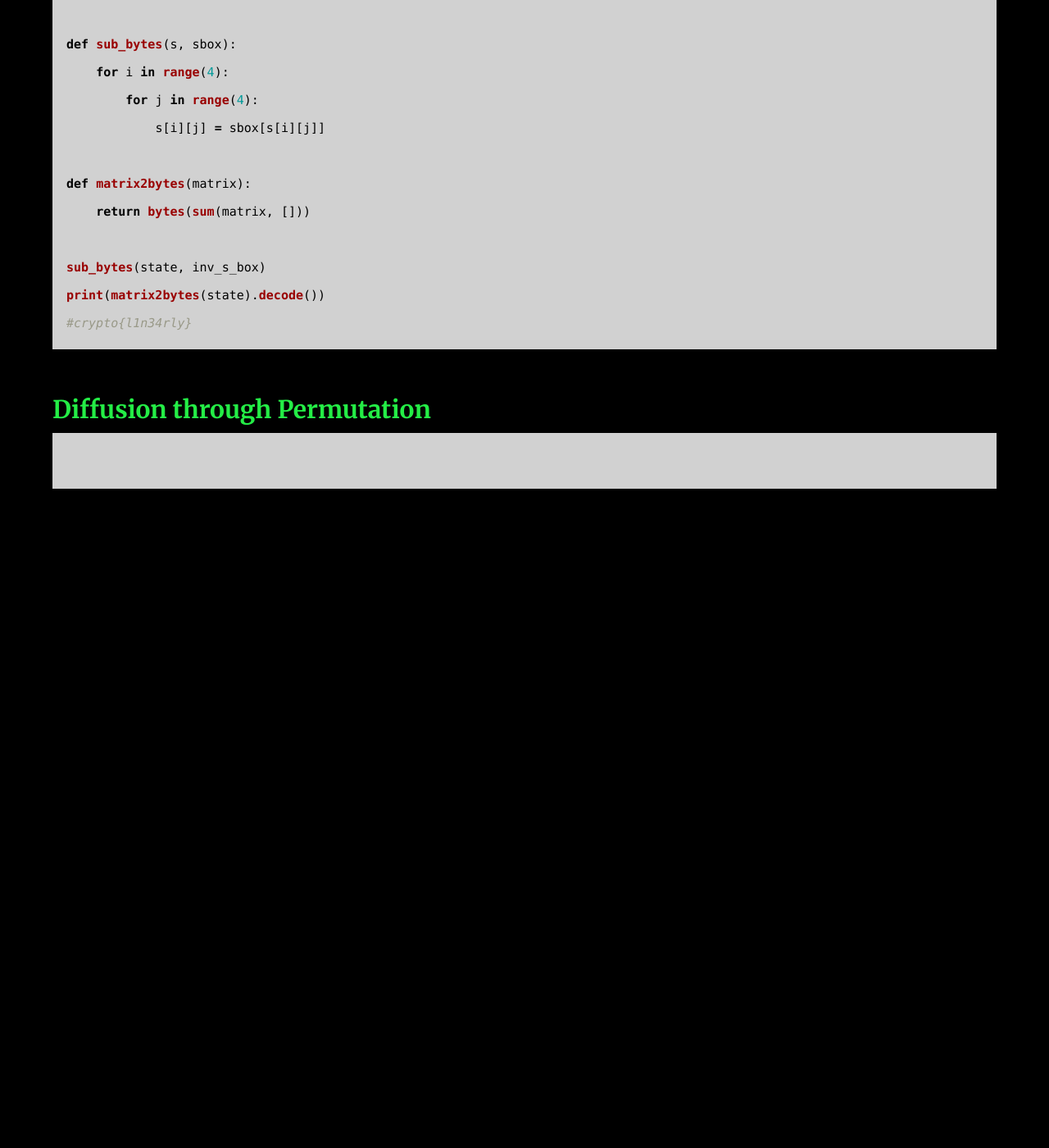
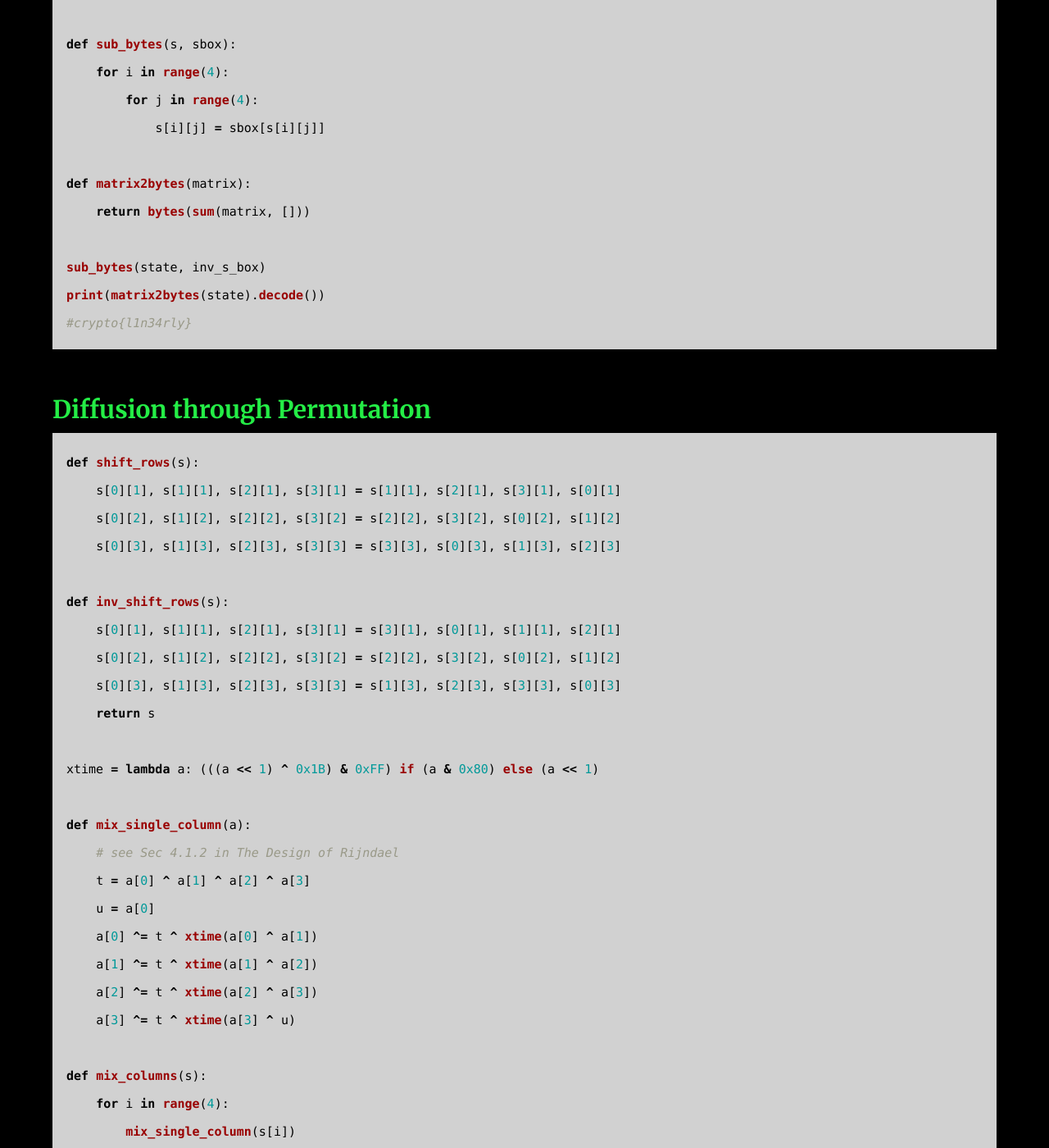
Before and after one commit to AC01010/Connor-McCartney.github.io, a Jekyll site: the page built from _posts/2013-06-12-CryptohackSymmetricHowAESWorks.md, in a window 1280 px wide and 1400 px high, scrolled down 3756 px. Shown: the whole window at 82% size. Built offline with Jekyll 4.4.1, drawn with Linux system fonts in a browser that asks for light colours; before the commit the page ends 4386 px from its top, so only the background shows below that; some of the changed text lies outside the part shown.

Commit message:
Update 2013-06-12-CryptohackSymmetricHowAESWorks.md

````diff
--- a/_posts/2013-06-12-CryptohackSymmetricHowAESWorks.md
+++ b/_posts/2013-06-12-CryptohackSymmetricHowAESWorks.md
@@ -131,5 +131,61 @@ print(matrix2bytes(state).decode())
 ### Diffusion through Permutation
 
 ```python
+def shift_rows(s):
+    s[0][1], s[1][1], s[2][1], s[3][1] = s[1][1], s[2][1], s[3][1], s[0][1]
+    s[0][2], s[1][2], s[2][2], s[3][2] = s[2][2], s[3][2], s[0][2], s[1][2]
+    s[0][3], s[1][3], s[2][3], s[3][3] = s[3][3], s[0][3], s[1][3], s[2][3]
+
+def inv_shift_rows(s):
+    s[0][1], s[1][1], s[2][1], s[3][1] = s[3][1], s[0][1], s[1][1], s[2][1]
+    s[0][2], s[1][2], s[2][2], s[3][2] = s[2][2], s[3][2], s[0][2], s[1][2]
+    s[0][3], s[1][3], s[2][3], s[3][3] = s[1][3], s[2][3], s[3][3], s[0][3]
+    return s
+
+xtime = lambda a: (((a << 1) ^ 0x1B) & 0xFF) if (a & 0x80) else (a << 1)
+
+def mix_single_column(a):
+    # see Sec 4.1.2 in The Design of Rijndael
+    t = a[0] ^ a[1] ^ a[2] ^ a[3]
+    u = a[0]
+    a[0] ^= t ^ xtime(a[0] ^ a[1])
+    a[1] ^= t ^ xtime(a[1] ^ a[2])
+    a[2] ^= t ^ xtime(a[2] ^ a[3])
+    a[3] ^= t ^ xtime(a[3] ^ u)
+
+def mix_columns(s):
+    for i in range(4):
+        mix_single_column(s[i])
+
+def inv_mix_columns(s):
+    for i in range(4):
+        u = xtime(xtime(s[i][0] ^ s[i][2]))
+        v = xtime(xtime(s[i][1] ^ s[i][3]))
+        s[i][0] ^= u
+        s[i][1] ^= v
+        s[i][2] ^= u
+        s[i][3] ^= v
+
+    mix_columns(s)
+
+state = [
+    [108, 106, 71, 86],
+    [96, 62, 38, 72],
+    [42, 184, 92, 209],
+    [94, 79, 8, 54],
+]
+
+def matrix2bytes(matrix):
+    return bytes(sum(matrix, []))
+
+inv_mix_columns(state)
+inv_shift_rows(state)
+print(matrix2bytes(state).decode())
+#crypto{d1ffUs3R}
+```
+
+### Bringing It All Together
+
+```python
 
 ```
````
